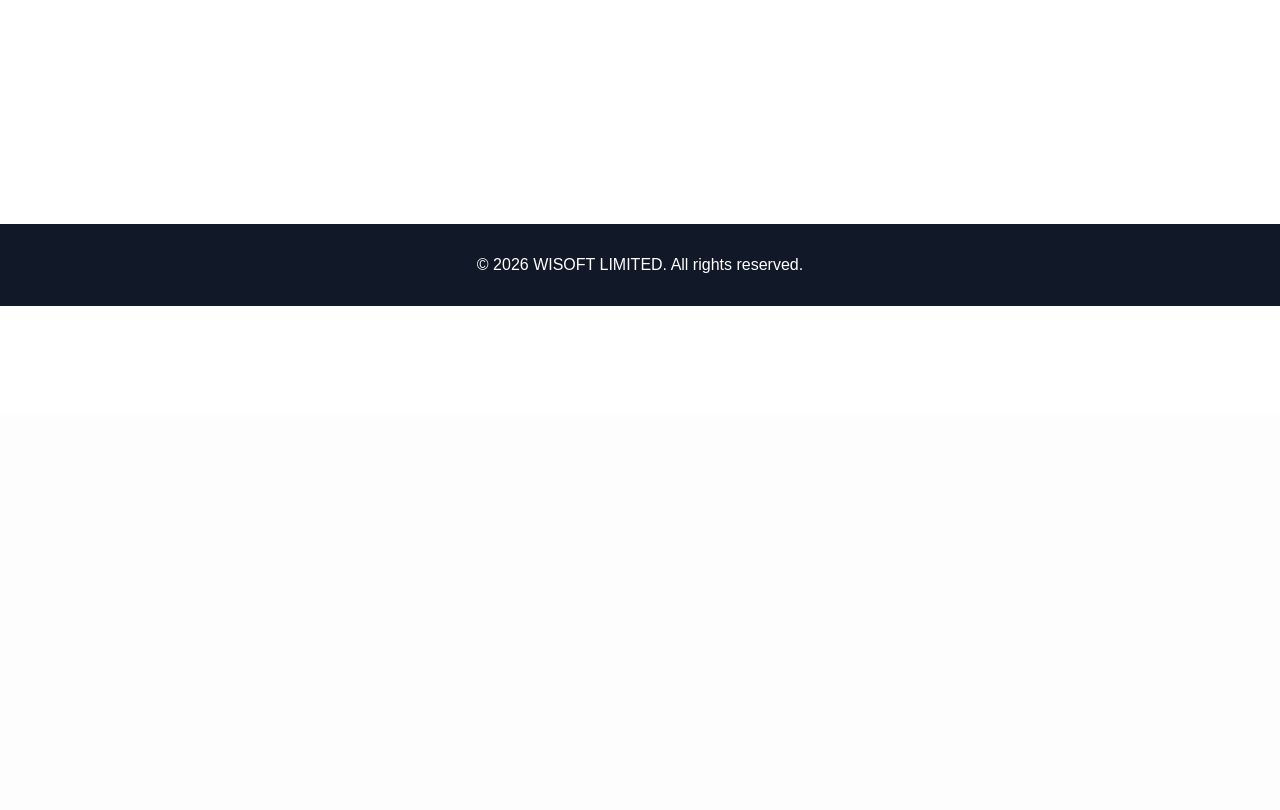
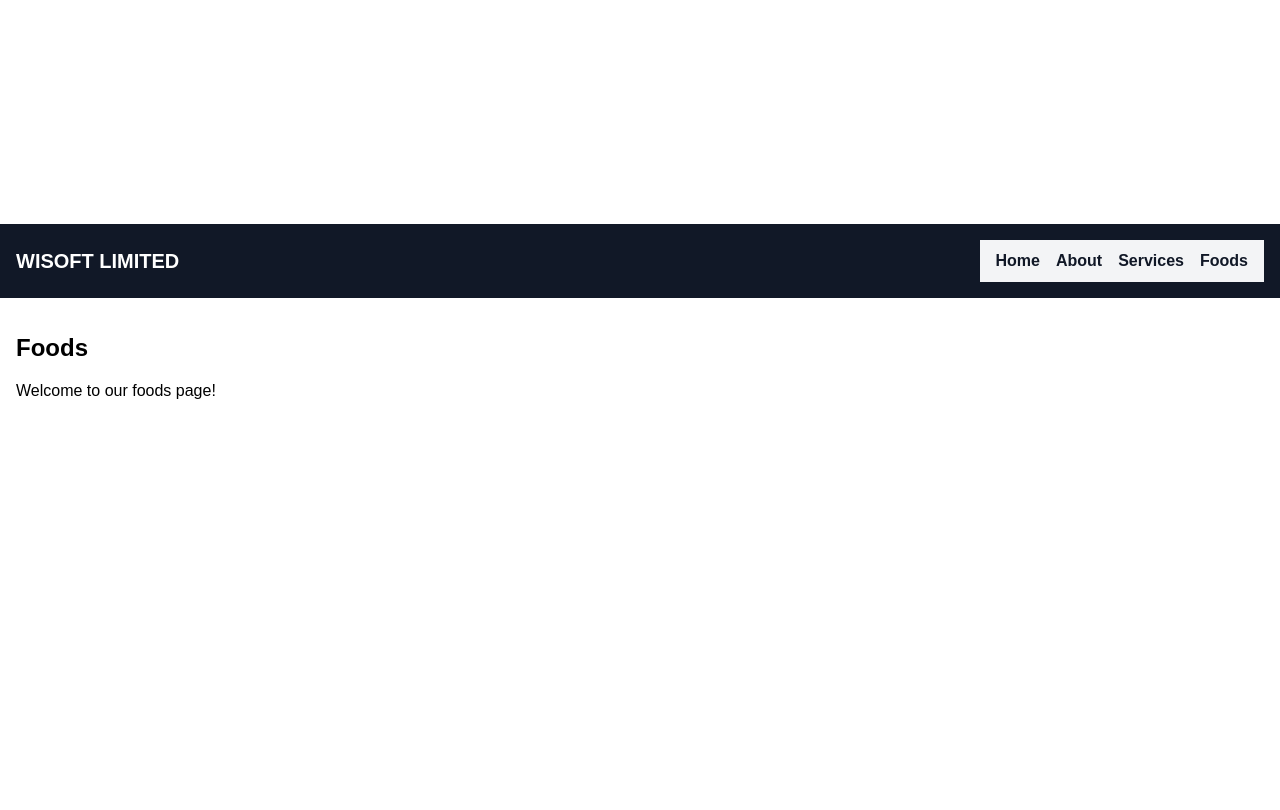
Before and after one commit to Wi-Soft/WISOFT-LIMITED, a Django app: page / in a window 1280 px wide. Shown: the part 385-1195 px from the top of the page. Before the commit the page ends 691 px from the top, so only its background shows below. Run offline with Django 5.2, Linux system fonts and the light colour scheme.

Commit message:
wisoft limited

```diff
--- a/templates/dashboard.html
+++ b/templates/dashboard.html
@@ -29,8 +29,9 @@
         <div class="card">
             <h2>Welcome, {{ session.user_name }}</h2>
             <p>This is your protected dashboard.</p>
-            <p><strong>Account email:</strong> {{ session.user_email }}</p>
         </div>
     </main>
 </body>
+    {% include 'fooder.html' %}
+
 </html>
--- /dev/null
+++ b/templates/fooder.html
@@ -0,0 +1,36 @@
+<html>
+<head>
+    <title>WISOFT LIMITED</title>
+</head>
+<body>
+    <header>
+        <h1>WISOFT LIMITED</h1>
+        <nav>
+            <a href="{% url 'home' %}">Home</a>
+            <a href="{% url 'about' %}">About</a>
+            <a href="{% url 'services' %}">Services</a>
+            <a href="{% url 'fooder' %}">Foods</a>
+        </nav>
+    </header>
+    <main>
+        <h2>Foods</h2>
+        <p>Welcome to our foods page!</p>
+    </main>
+</body>
+</html>
+
+<style>
+        body { margin: 0; font-family: Arial, sans-serif; }
+        header { display: flex; align-items: center; justify-content: space-between; padding: 1rem; background: #111827; color: white; }
+        header h1 { margin: 0; font-size: 1.25rem; }
+        nav { display: flex; align-items: center; gap: 1rem; padding: 0.75rem 1rem; background: #f3f4f6; }
+        nav a { color: #111827; text-decoration: none; font-weight: 600; }
+        .menu-toggle { display: none; border: 0; background: transparent; color: white; font-size: 1.75rem; cursor: pointer; }
+        main { min-height: 60vh; padding: 1rem; }
+
+        @media (max-width: 600px) {
+            .menu-toggle { display: block; }
+            nav { display: none; flex-direction: column; align-items: flex-start; }
+            nav.open { display: flex; }
+        }
+    </style>
--- a/templates/home.html
+++ b/templates/home.html
@@ -45,10 +45,7 @@
         <p>We create modern digital solutions and support businesses with reliable services.</p>
         <p>This is the home page for the company website.</p>
     </main>
-
-    <footer>
-        <p>&copy; 2026 WISOFT LIMITED. All rights reserved.</p>
-    </footer>
+    {% include 'fooder.html' %}
 
     <script>
         const menuToggle = document.querySelector('.menu-toggle');
--- a/website/urls.py
+++ b/website/urls.py
@@ -10,4 +10,5 @@ urlpatterns = [
     path('signin/', views.signin, name='signin'),
     path('logout/', views.signout, name='logout'),
     path('dashboard/', views.dashboard, name='dashboard'),
+    path('fooder/', views.fooder, name='fooder'),
 ]
--- a/website/views.py
+++ b/website/views.py
@@ -9,6 +9,9 @@ from .forms import RegistrationForm
 
 def home(request):
     return render(request, 'home.html')
+
+def fooder(request):
+    return render(request, 'fooder.html')
 
 
 def about(request):
```
Also changed, not shown: templates/Services.html (+20 -15 lines).
